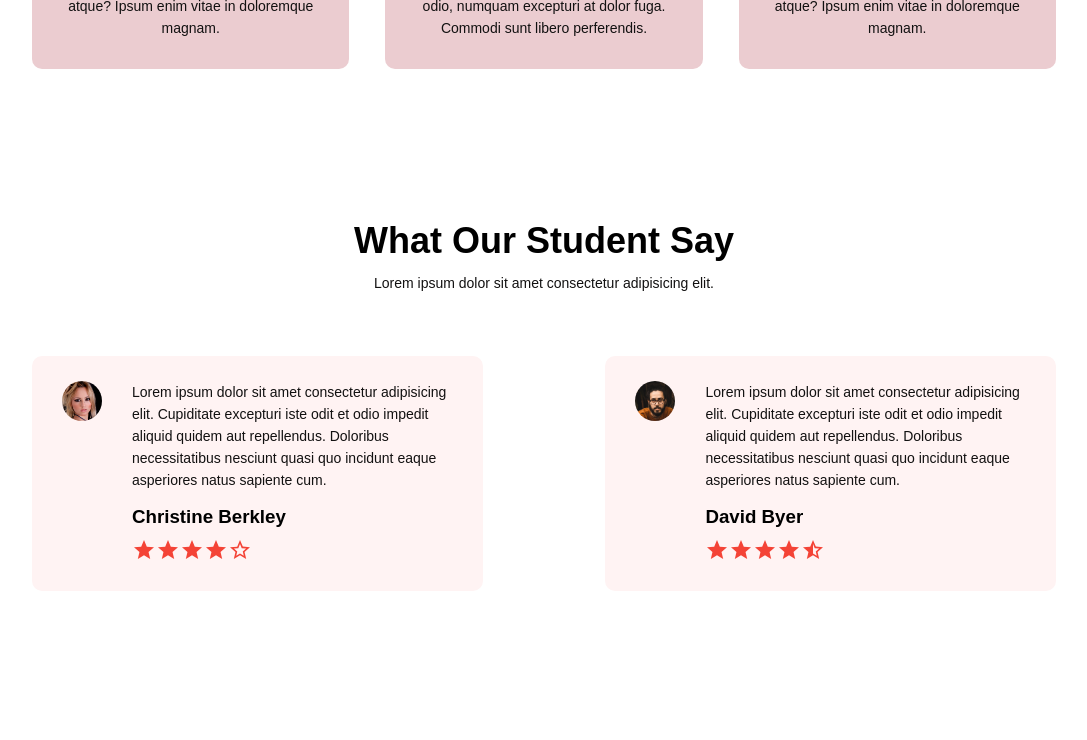
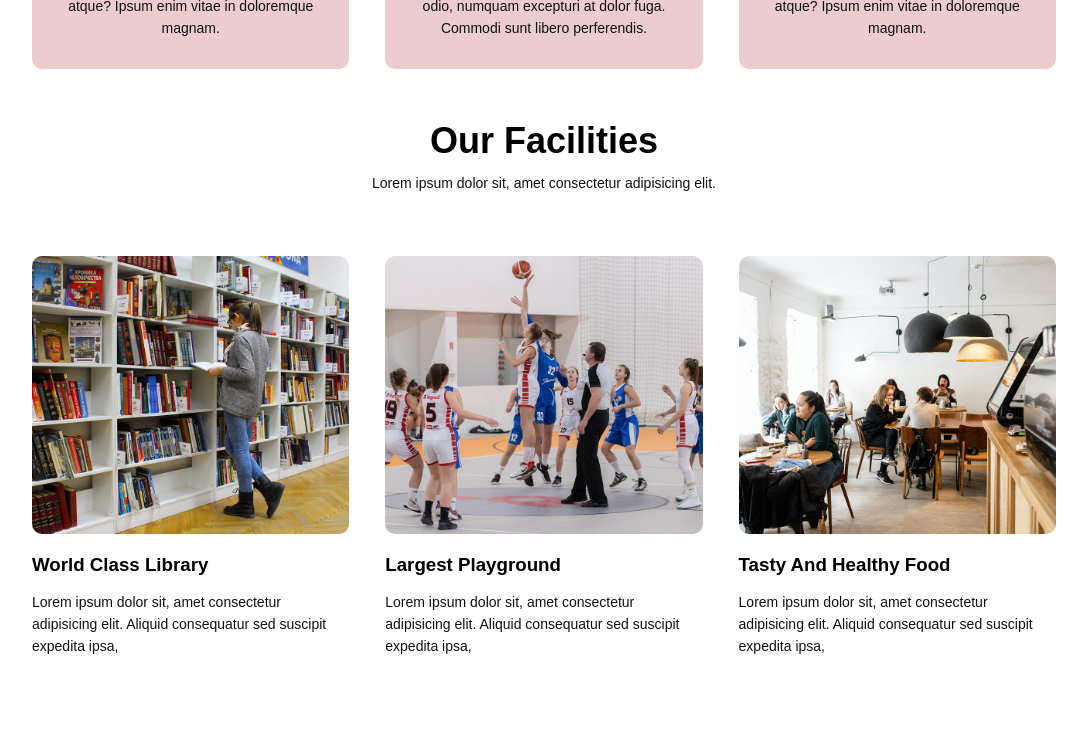
Before and after one commit to EmmanuelUkaegbu/Team-Project, a React (Vite) app: page /home in a window 1280 px wide. Shown: the part 1200-1940 px from the top of the page, without its empty margins (96-1183 px from the left). Built offline with nearby package versions, Linux system fonts and the light colour scheme.

Commit message:
Add facilities section

```diff
--- a/src/Component/Facilities.css
+++ b/src/Component/Facilities.css
@@ -0,0 +1,25 @@
+.facilities {
+  width: 80%;
+  margin: auto;
+  text-align: center;
+  padding-top: 100;
+}
+.facilities-col {
+  flex-basis: 31%;
+  border-radius: 10px;
+  margin-bottom: 5%;
+  text-align: left;
+}
+.facilities-col img {
+  width: 100%;
+  border-radius: 10px;
+}
+
+.facilities-col p {
+  padding: 0;
+}
+.facilities-col h3 {
+  margin-top: 16px;
+  margin-bottom: 15px;
+  text-align: left;
+}
--- a/src/Component/Facilities.tsx
+++ b/src/Component/Facilities.tsx
@@ -1,7 +1,47 @@
+import library from "../assets/images/library.png";
+import basketball from "../assets/images/basketball.png";
+import cafeteria from "../assets/images/cafeteria.png";
+import "./Facilities.css";
 const Facilities = () => {
-  return <div>
+  return (
+    <div>
+      <section className="facilities">
+        <h1>Our Facilities</h1>
+        <p>Lorem ipsum dolor sit, amet consectetur adipisicing elit.</p>
+        <div className="row">
+          <div className="facilities-col">
+            <img src={library} />
 
-  </div>;
+            <h3>World Class Library</h3>
+            <p>
+              Lorem ipsum dolor sit, amet consectetur adipisicing elit. Aliquid
+              consequatur sed suscipit expedita ipsa,
+            </p>
+          </div>
+
+          <div className="facilities-col">
+            <img src={basketball} />
+
+            <h3>Largest Playground</h3>
+            <p>
+              Lorem ipsum dolor sit, amet consectetur adipisicing elit. Aliquid
+              consequatur sed suscipit expedita ipsa,
+            </p>
+          </div>
+
+          <div className="facilities-col">
+            <img src={cafeteria} />
+
+            <h3>Tasty And Healthy Food</h3>
+            <p>
+              Lorem ipsum dolor sit, amet consectetur adipisicing elit. Aliquid
+              consequatur sed suscipit expedita ipsa,
+            </p>
+          </div>
+        </div>
+      </section>
+    </div>
+  );
 };
 
 export default Facilities;
```
